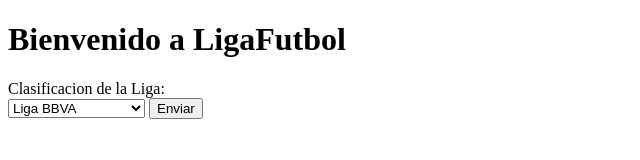
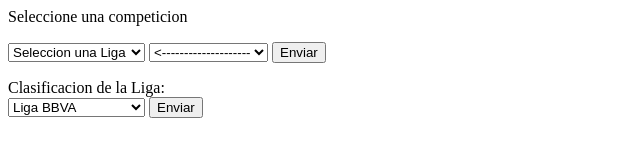
Before and after one commit to miguelhr/ligafutbol, a plain HTML site: page index.html in a window 1280 px wide. Shown: the whole page, without its empty margins (0-640 px from the left). Drawn offline with Linux system fonts and the light colour scheme.

Commit message:
añadido opciones

```diff
--- a/index.html
+++ b/index.html
@@ -1,12 +1,120 @@
-<!DOCTYPE html PUBLIC "-//W3C//DTD XHTML 1.0 Strict//EN" "http://www.w3.org/TR/xhtml1/DTD/xhtml1-strict.dtd">
+<!DOCTYPE html PUBLIC "-//W3C//DTD XHTML 1.0 Transitional//EN" "http://www.w3.org/TR/xhtml1/DTD/xhtml1-transitional.dtd">
 <html xmlns="http://www.w3.org/1999/xhtml">
 <head>
+<meta http-equiv="Content-Type" content="text/html; charset=utf-8" />
 <title>LigaFutbol</title>
-        <meta http-equiv="Content-Type" content="text/html; charset=utf-8" />
 </head>
+
+Seleccione una competicion<br />
+<script LANGUAGE="JavaScript">
+
+
+<!-- Begin
+var BBVAArray = new Array(
+"('Jornada 1')",
+"('Jornada 2')",
+"('Jornada 3')",
+"('Jornada 4')");
+
+var adelanteArray = new Array(
+"('Jornada 1')",
+"('Jornada 2')",
+"('Jornada 3')",
+"('Jornada 4')");
+
+var premierArray = new Array(
+"('Jornada 1')",
+"('Jornada 2')",
+"('Jornada 3')",
+"('Jornada 4')");
+
+var superligaArray = new Array(
+"('Jornada 1')",
+"('Jornada 2')",
+"('Jornada 3')",
+"('Jornada 4')");
+
+function resultado(inForm,selected) {
+var selectedArray = eval(selected + "Array");
+while (selectedArray.length < inForm.country.options.length) {
+inForm.country.options[(inForm.country.options.length - 1)] = null;
+}
+for (var i=0; i < selectedArray.length; i++) {
+eval("inForm.country.options[i]=" + "new Option" + selectedArray[i]);
+}
+if (inForm.region.options[0].value == '') {
+inForm.region.options[0]= null;
+if ( navigator.appName == 'Netscape') {
+if (parseInt(navigator.appVersion) < 4) {
+window.history.go(0);
+}
+else {
+if (navigator.platform == 'Win32' || navigator.platform == 'Win16') {
+window.history.go(0);
+}
+}
+}
+}
+}
+function populateUSstate(inForm,selected) {
+
+if (selected == 'USA') {
+for (var i=0; i < stateArray.length; i++) {
+eval("inForm.country.options[i]=" + "new Option" + stateArray[i]);
+}
+if ( navigator.appName == 'Netscape') {
+if (parseInt(navigator.appVersion) < 4) {
+window.history.go(0)
+}
+else {
+if (navigator.platform == 'Win32' || navigator.platform == 'Win16') {
+window.history.go(0)
+}
+}
+}
+}
+else {
+}
+if (selected == 'Other') {
+newCountry = "";
+while (newCountry == ""){
+newCountry=prompt ("Please enter the name of your country.", "");
+}
+if (newCountry != null) {
+inForm.country.options[(inForm.country.options.length-1)]=new Option(newCountry,newCountry,true,true);
+inForm.country.options[inForm.country.options.length]=new Option('Other, not listed','Other');
+}
+}
+if(inForm.country.options[0].text == 'Select country') {
+inForm.country.options[0]= null;
+}
+}
+// End -->
+</script>
+</head>
+
+<!-- STEP TWO: Add the last coding to the BODY of your HTML document -->
+
 <body>
-        <h1>Bienvenido a LigaFutbol</h1>
-        <form action="/cgi-bin/1.py" method="post">
+    <form name="globe">
+    <p>
+    <select name="region" onChange="resultado(document.globe,document. globe.region.options[document.globe.region.selectedIndex].value)">
+        <option selected>Seleccion una Liga</option>
+        <option value="BBVA">Liga BBVA</option>
+        <option value="adelante">Liga Adelante</option>
+        <option value="premier">Premier League</option>
+        <option value="superliga">SuperLiga Portugal</option>
+    </select>
+    <select name="country" onChange="populateUSstate(document.globe,document. globe.country.options[document.globe.country.selectedIndex].text)">
+        <option value>&lt;--------------------</option>
+    </select>
+
+    <form method="post" action="/cgi-bin/rjornada.py">
+        <input type="submit" value="Enviar" />
+    <p></p>
+    </form>
+    </form>
+    <form action="/cgi-bin/cliga.py" method="post">
         Clasificacion de la Liga:<br />
         <select type='text' name="primera">
             <option value="primera" selected="selected">Liga BBVA</option>
@@ -17,4 +125,5 @@
             <input type='submit' value='Enviar'>
     </form>
 </body>
+
 </html>
```
Lines whose indentation alone changed are shown as unchanged.
